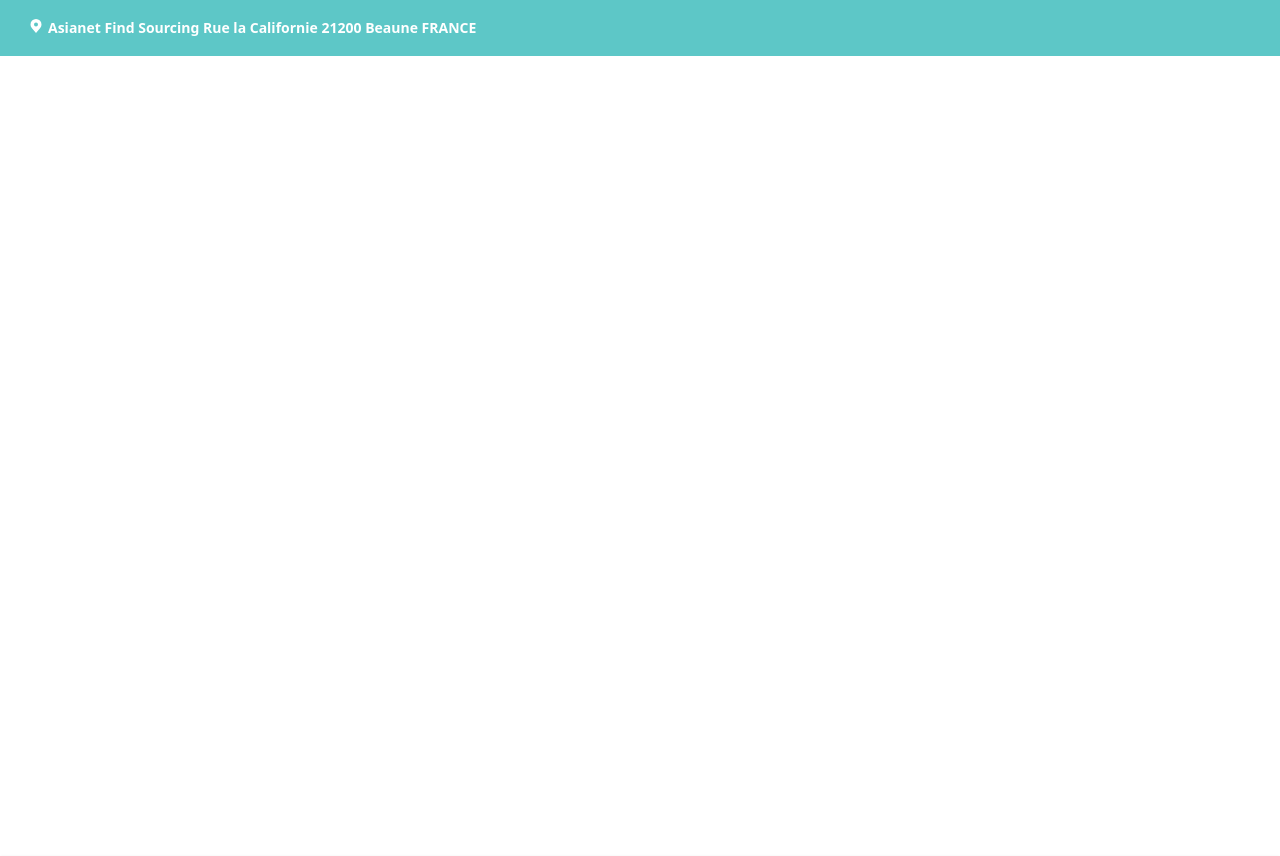
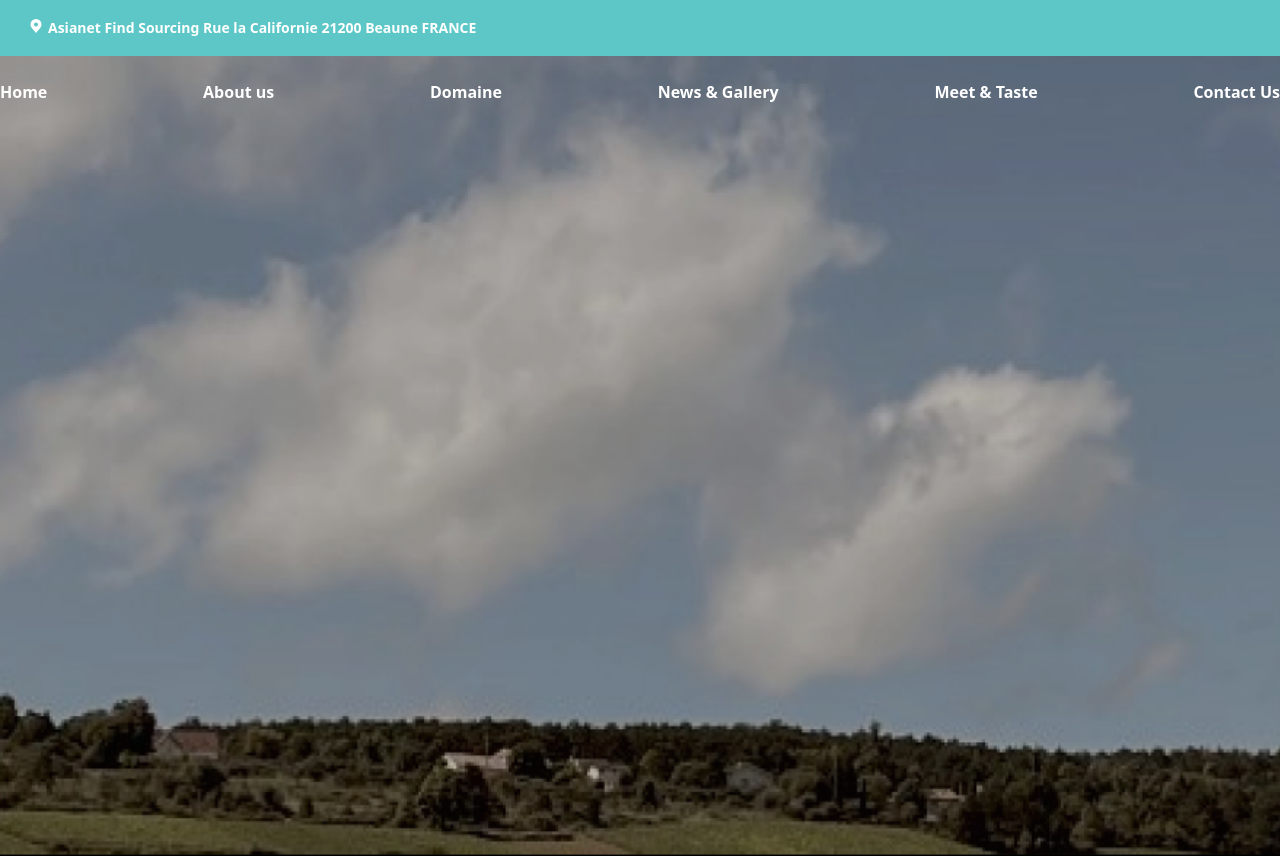
Before and after one commit to Thanatossan/asianet_web, a React (Create React App) app: page / in a window 1280 px wide. Shown: the top 856 px of the page. Built offline with nearby package versions, Linux system fonts and the light colour scheme; some icons are missing.

Commit message:
add background to home

```diff
--- a/src/pages/Home.tsx
+++ b/src/pages/Home.tsx
@@ -1,18 +1,36 @@
 import React from 'react';
 import Navbar from '../components/main/Navbar';
 import Footer from '../components/main/Footer';
-import Menu from '../components/main/Menu';
-export interface IHomePageProps{}
 
-const HomePage: React.FC<IHomePageProps> = (props) =>{
-    return(
+export interface IHomePageProps { }
+
+const HomePage: React.FC<IHomePageProps> = (props) => {
+    return (
         <>
-        <div>
-            <Navbar></Navbar>
+            <div>
+                <Navbar></Navbar>
+                <div className='bg-[url("/src/images/menubackground.png")] h-screen text-white bg-no-repeat w-full bg-fixed bg-cover'>
 
-            <div className="h-screen"></div>
-            <Footer></Footer>
-        </div>
+
+                <div className='text-white bg-no-repeat w-full bg-fixed bg-cover'>
+                    <div className="h-48">
+                        <div className="container mx-auto">
+                            <div className="flex items-center justify-between pt-6 font-semibold">
+                                <a href="/"> Home </a>
+                                <a href="/aboutUs"> About us </a>
+                                <a href="/domaine"> Domaine </a>
+                                <a href="/newGallery"> News & Gallery </a>
+                                <a href="/meetTast"> Meet & Taste </a>
+                                <a href="/contactUs">Contact Us</a>
+                            </div>
+
+                        </div>
+
+                    </div>
+                </div>
+                </div>
+                <Footer></Footer>
+            </div>
 
         </>
     )
```
